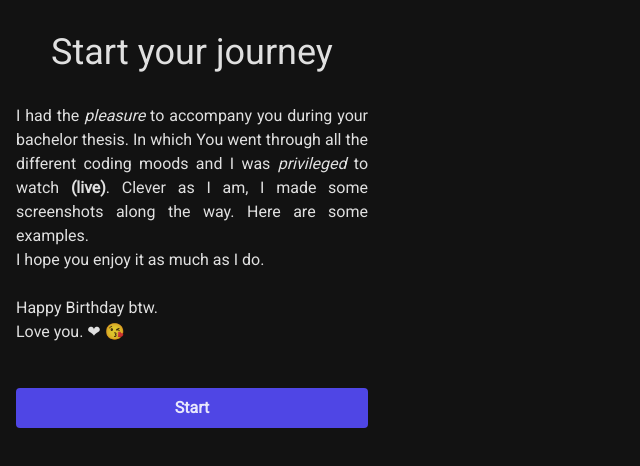
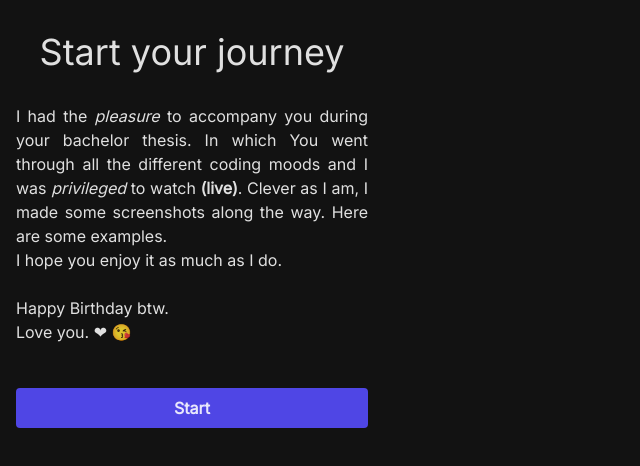
Before and after one commit to deisert/StagesOfCoding, a Nuxt app: page / in a window 1280 px wide. Shown: the top 466 px of the page, without its empty margins (0-640 px from the left). Built offline with nearby package versions, Linux system fonts and the light colour scheme.

Commit message:
Made inter the standard font.

```diff
--- a/nuxt.config.js
+++ b/nuxt.config.js
@@ -28,7 +28,6 @@ export default {
     prefetch: true,
     preload: true,
     families: {
-      'Josefin+Sans': true,
       Roboto: {
         wght: [100, 200, 300, 400, 500, 600, 700, 800],
         ital: [100, 200, 400, 800]
--- a/tailwind.config.js
+++ b/tailwind.config.js
@@ -9,8 +9,7 @@ module.exports = {
   theme: {
     extend: {},
     fontFamily: {
-      'sans': ['Roboto', 'sans-serif'],
-      'inter': ['Inter']
+      'sans': ['Inter', 'sans-serif']
     }
   },
   plugins: [],
```
